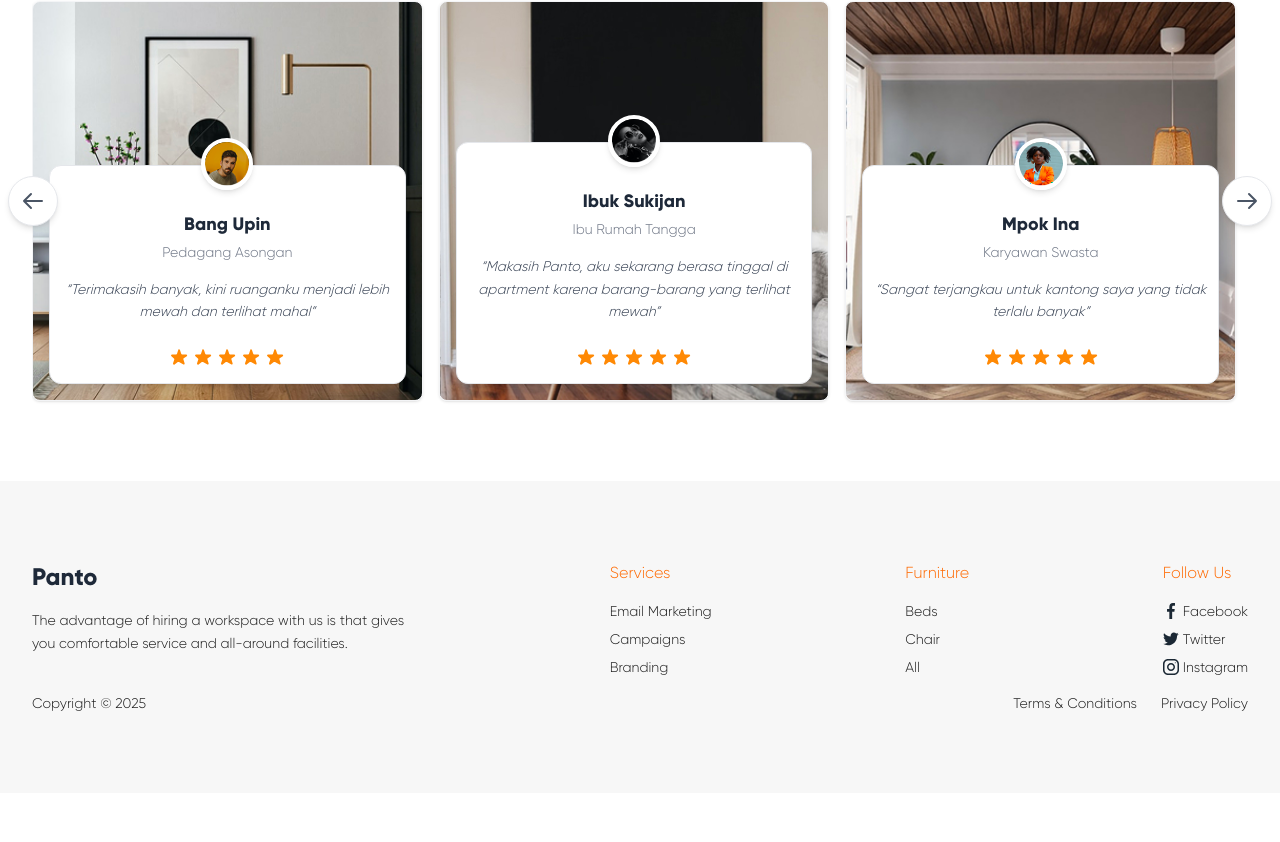
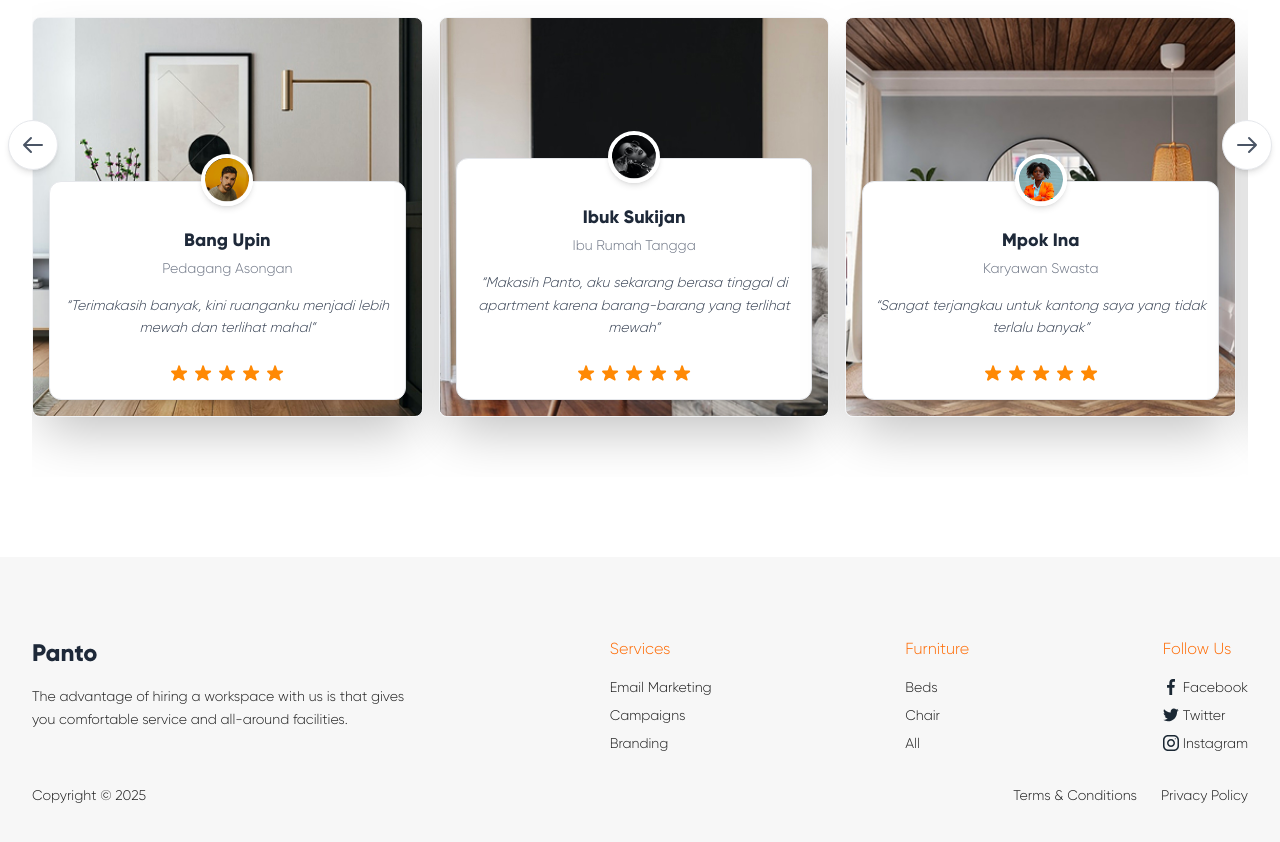
Before and after one commit to rohit170720/panto, a React (Vite) app: page / in a window 1280 px wide. Shown: the part 4075-4917 px from the top of the page. Before the commit the page ends 4868 px from the top, so only its background shows below. Built offline with nearby package versions, Linux system fonts and the light colour scheme.

Commit message:
added new changes

```diff
--- a/src/components/footer/Footer.tsx
+++ b/src/components/footer/Footer.tsx
@@ -97,7 +97,7 @@ const Footer = () => {
         {/* Separator Line */}
 
         {/* Bottom Section: Copyright and Legal Links */}
-        <div className='flex flex-col sm:flex-row justify-between items-center text-sm mt-4'>
+        <div className='flex flex-col sm:flex-row justify-between items-center text-sm mt-4 md:mt-8'>
           <p className='mb-4 sm:mb-0'>Copyright © {new Date().getFullYear()}</p>
           <div className='flex space-x-6'>
             <a href='#' className='hover:text-gray-900'>
--- a/src/components/testimonial-card/TestimonialCard.tsx
+++ b/src/components/testimonial-card/TestimonialCard.tsx
@@ -19,7 +19,7 @@ const TestimonialCard = ({
 }) => {
   return (
     <div
-      className={`bg-cover bg-center rounded-lg shadow-sm overflow-hidden border border-gray-100 p-4 pb-0 flex flex-col justify-between transform transition duration-300 hover:scale-[1.02] !min-w-full  sm:!min-w-[calc(50%_-_0.5rem)]  md:!min-w-[calc(33%_-_0.66rem)] min-h-[25rem] relative`}
+      className={`bg-cover bg-center rounded-lg   shadow-2xl border border-gray-100 p-4 pb-0 flex flex-col justify-between transform transition duration-300 hover:scale-[1.02] !min-w-full  sm:!min-w-[calc(50%_-_0.5rem)]  md:!min-w-[calc(33%_-_0.66rem)] min-h-[25rem] relative`}
       style={{ backgroundImage: `url('${testimonial.backgroundImage}')` }}
     >
       <div className='absolute bottom-4 left-4 right-4'>
--- a/src/components/testimonials/Testimonials.tsx
+++ b/src/components/testimonials/Testimonials.tsx
@@ -21,7 +21,7 @@ function Testimonials() {
   };
 
   return (
-    <section className=' py-10 md:px-8 lg:py-16 max-w-7xl mx-auto px-4 sm:px-6 lg:px-8'>
+    <section className='py-10 md:px-8 lg:py-16 xl:py-20 max-w-7xl mx-auto px-4 sm:px-6 lg:px-8'>
       <div className='w-full text-center mb-4'>
         <h5 className='text-sm md:text-lg text-(--custom-orange) font-semibold tracking-[0.17em] '>
           TESTIMONIALS
@@ -34,7 +34,7 @@ function Testimonials() {
       <div className='relative'>
         {/* Navigation Arrows */}
         <button
-          className='absolute left:0 md:-left-6 top-1/2 -translate-y-1/2 bg-white p-3 rounded-full shadow-md hover:bg-gray-100 z-10 flex items-center justify-center border border-gray-200 cursor-pointer'
+          className='absolute left:0 md:-left-6 top-1/4  bg-white p-3 rounded-full shadow-md hover:bg-gray-100 z-10 flex items-center justify-center border border-gray-200 cursor-pointer'
           onClick={() => navigation("left")}
         >
           {/* Left Arrow SVG */}
@@ -55,17 +55,16 @@ function Testimonials() {
         </button>
 
         <div
-          className='flex overflow-y-hidden gap-4 py-4 scrollbar-hide'
+          className='flex overflow-y-hidden gap-4 pt-4 pb-15 scrollbar-hide'
           ref={carouselContainer}
         >
           {testimonials.map((testimonial) => (
-            // <ProductCard key={product.id} product={product as Product} />
             <TestimonialCard key={testimonial.id} testimonial={testimonial} />
           ))}
         </div>
 
         <button
-          className='absolute right-0 md:-right-6 top-1/2 -translate-y-1/2 bg-white p-3 rounded-full shadow-md hover:bg-gray-100 z-10 flex items-center justify-center border border-gray-200 cursor-pointer'
+          className='absolute right-0 md:-right-6 top-1/4 bg-white p-3 rounded-full shadow-md hover:bg-gray-100 z-10 flex items-center justify-center border border-gray-200 cursor-pointer'
           onClick={() => navigation("right")}
         >
           {/* Right Arrow SVG */}
```
